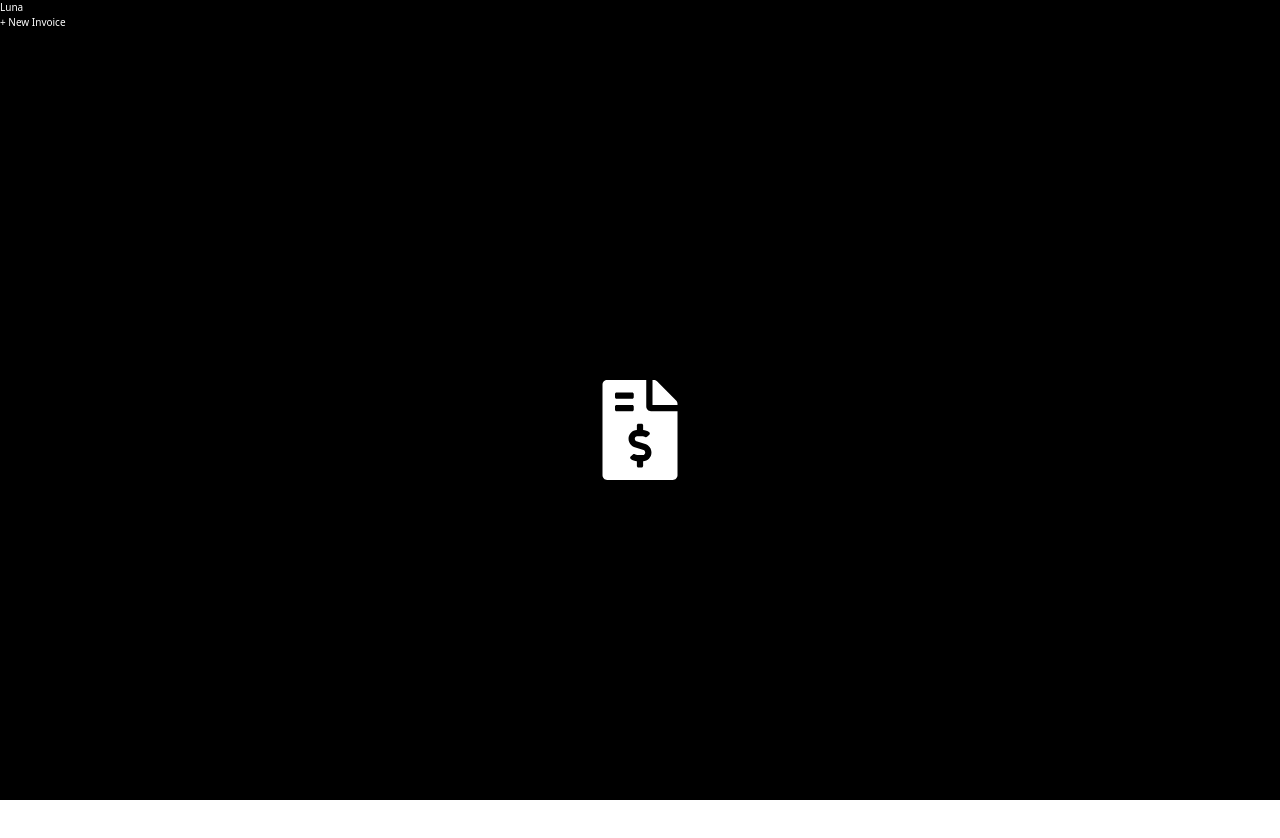
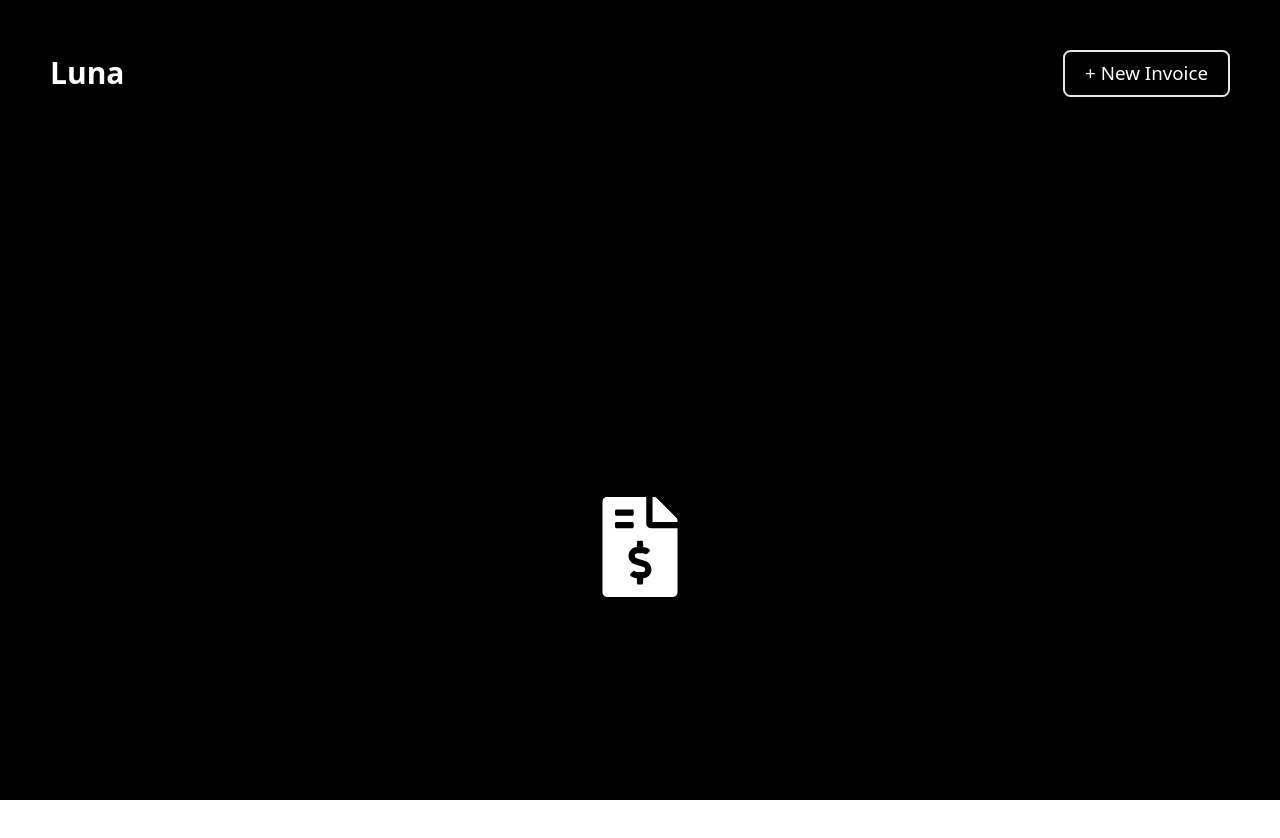
Before and after one commit to Orisabiyi/luna, a React (Vite) app: page /all-invoice in a window 1280 px wide. Shown: the top 838 px of the page. Built offline with nearby package versions, Linux system fonts and the light colour scheme.

Commit message:
feat: Improve Navbar styling with flex layout and enhanced button design

```diff
--- a/src/components/Navbar.jsx
+++ b/src/components/Navbar.jsx
@@ -1,8 +1,8 @@
 export default function Navbar() {
   return (
-    <nav className="text-white">
-      <h1>Luna</h1>
-      <button>+ New Invoice</button>
+    <nav className="text-white flex items-center justify-between p-20 text-3xl">
+      <h1 className="text-5xl font-semibold">Luna</h1>
+      <button className="border-2 rounded-xl px-8 py-4">+ New Invoice</button>
     </nav>
   );
 }
```
